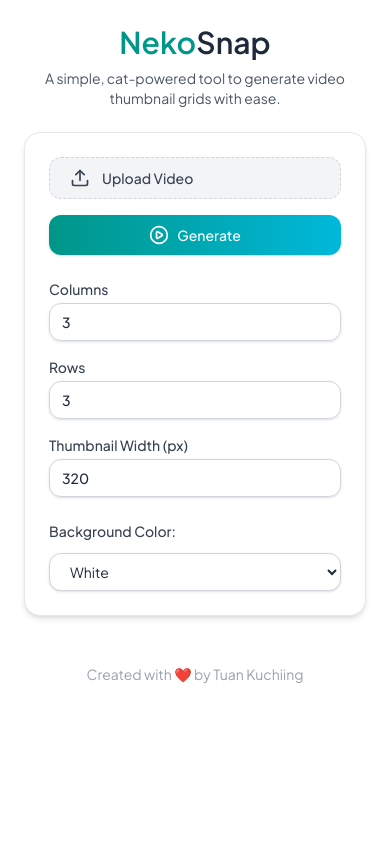
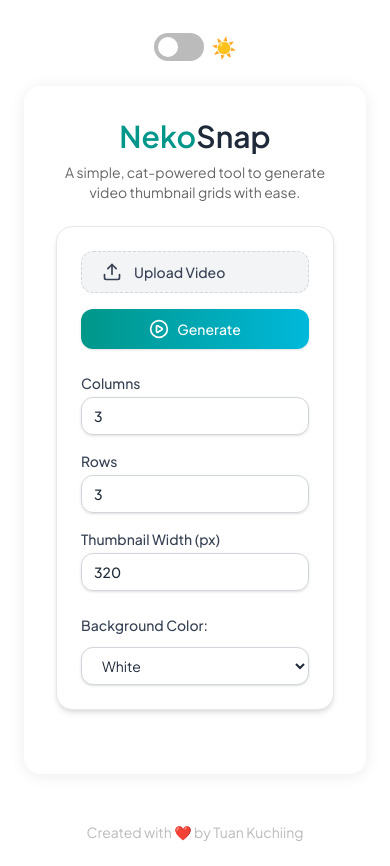
Before and after one commit to kuchingneko28/neko-snap, a React (Vite) app: page / in a window 390 px wide. Before the commit the page ends 844 px from the top, so only its background shows below. Built offline with nearby package versions, Linux system fonts and the light colour scheme.

Commit message:
Updated App.jsx and DarkModeToggle.jsx for dark-mode feature, adapted for mobile responsive as well

```diff
--- a/src/App.jsx
+++ b/src/App.jsx
@@ -1,8 +1,9 @@
-import { useState } from "react";
+import { useState, useEffect } from "react";
 import ControlsPanel from "./components/ControlsPanel";
 import ThumbnailPreview from "./components/ThumbnailPreview";
 import captureFrame from "./utils/captureFrame";
 import renderCanvas from "./utils/renderCanvas";
+import DarkModeToggle from "./components/DarkModeToggle";
 
 export default function App() {
   const [compositeUrl, setCompositeUrl] = useState(null);
@@ -14,6 +15,15 @@
   const [loading, setLoading] = useState(false);
   const [progress, setProgress] = useState(0);
   const [error, setError] = useState(null);
+  const [darkMode, setDarkMode] = useState(false);
+
+  useEffect(() => {
+    if (darkMode) {
+      document.body.classList.add("dark");
+    } else {
+      document.body.classList.remove("dark");
+    }
+  }, [darkMode]);
 
   const handleFileChange = (e) => {
     const selectedFile = e.target.files[0];
@@ -98,12 +108,16 @@
   };
 
   return (
-    <div className="p-6 max-w-4xl mx-auto font-jakarta text-gray-800">
+    <div className="p-6 max-w-4xl mx-auto font-jakarta text-gray-800" style={{ position: 'relative' }}>
+      {/* Responsive dark mode toggle: top-right on desktop, centered above title on mobile */}
+      <div className="dark-toggle-container">
+        <DarkModeToggle darkMode={darkMode} onToggle={() => setDarkMode((d) => !d)} />
+      </div>
+      <div className="main-panel">
         <h1 className="text-3xl font-semibold mb-2 text-center">
           <span className="text-teal-600">Neko</span>Snap
         </h1>
-      <p className="text-center text-gray-600 mb-6 text-sm">A simple, cat-powered tool to generate video thumbnail grids with ease.</p>
-
+        <p className="text-center subtitle mb-6 text-sm">A simple, cat-powered tool to generate video thumbnail grids with ease.</p>
         <ControlsPanel
           file={file}
           onFileChange={handleFileChange}
@@ -157,8 +171,8 @@
         )}
 
         <ThumbnailPreview compositeUrl={compositeUrl} file={file} />
-
-      <footer className="mt-12 text-center text-gray-400 text-sm">
+      </div>
+      <footer className="mt-12 text-center footer text-sm">
         Created with ❤️ by{" "}
         <a className="hover:underline" href="https://web.facebook.com/kuchingneko">
           Tuan Kuchiing
--- /dev/null
+++ b/src/components/DarkModeToggle.jsx
@@ -0,0 +1,23 @@
+import React from 'react';
+
+export default function DarkModeToggle({ darkMode, onToggle }) {
+  return (
+    <div style={{ display: 'flex', alignItems: 'center', gap: '8px' }}>
+      <label className="switch">
+        <input type="checkbox" checked={darkMode} onChange={onToggle} />
+        <span className="slider"></span>
+      </label>
+      <span style={{ fontSize: 20 }}>
+        {darkMode ? '🌙' : '☀️'}
+      </span>
+    </div>
+  );
+}
+
+// CSS for the switch should be added to index.css:
+// .switch { position: relative; display: inline-block; width: 50px; height: 28px; }
+// .switch input { opacity: 0; width: 0; height: 0; }
+// .slider { position: absolute; cursor: pointer; top: 0; left: 0; right: 0; bottom: 0; background-color: #2196F3; transition: .4s; border-radius: 34px; }
+// .slider:before { position: absolute; content: ""; height: 20px; width: 20px; left: 4px; bottom: 4px; background-color: white; transition: .4s; border-radius: 50%; }
+// input:checked + .slider { background-color: #333; }
+// input:checked + .slider:before { transform: translateX(22px); }
```
Lines whose indentation alone changed are shown as unchanged.
